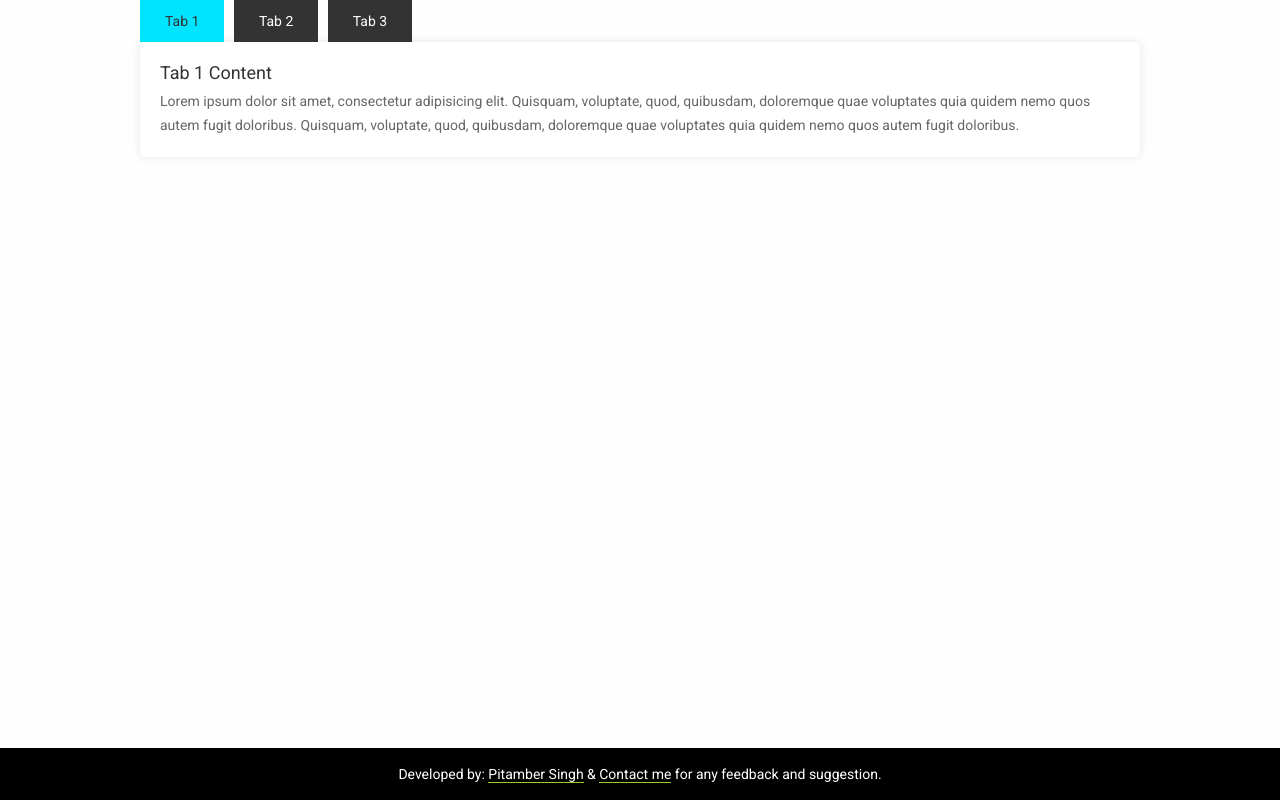
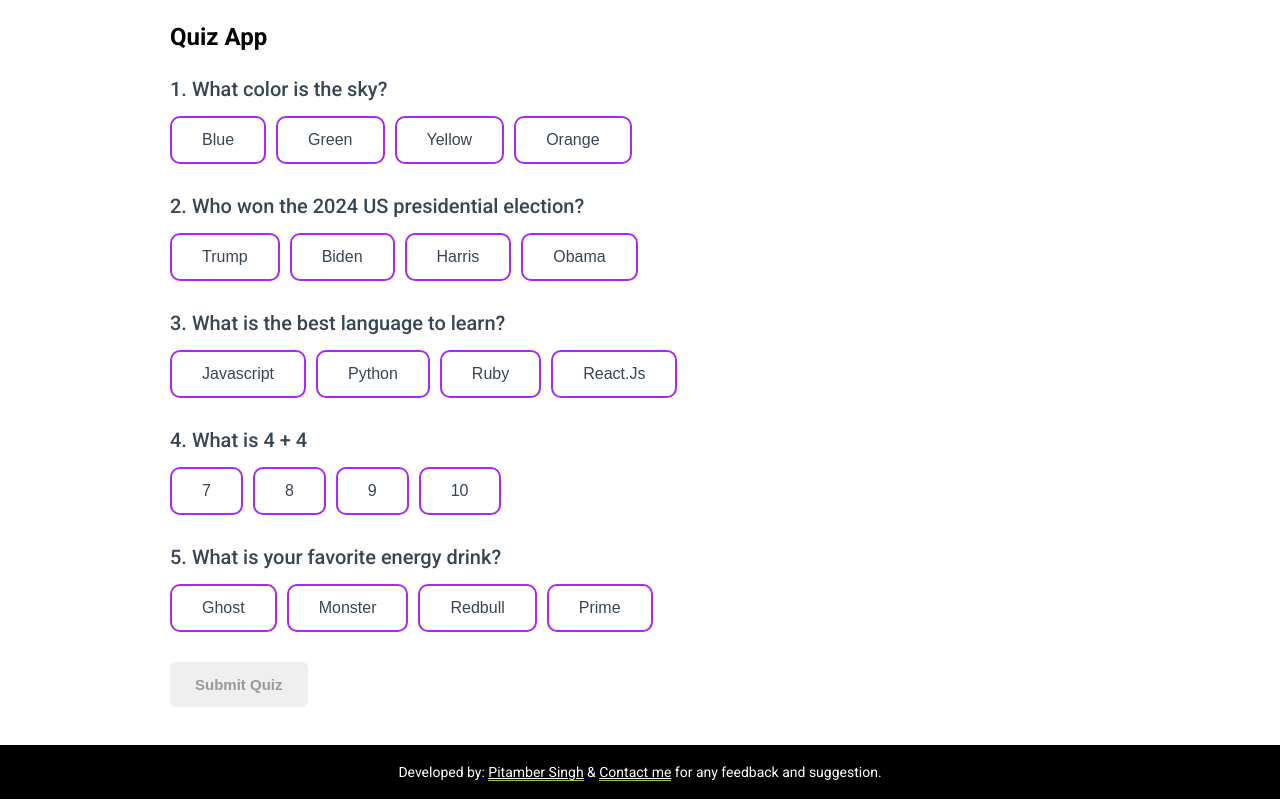
Before and after one commit to pitambersingh729/javascript-custom-tabs, a plain HTML site: page index.html in a window 1280 px wide. Drawn offline with Linux system fonts and the light colour scheme.

Commit message:
firstpush

```diff
--- a/css/style.css
+++ b/css/style.css
@@ -1,21 +1,31 @@
-html,body,div,span,applet,object,iframe,h1,h2,h3,h4,h5,h6,p,blockquote,pre,a,abbr,acronym,address,applet,article,aside,audio,b,big,blockquote,body,canvas,caption,center,cite,code,dd,del,details,dfn,div,dl,dt,em,embed,fieldset,figcaption,figure,footer,form,header,hgroup,html,i,iframe,img,ins,kbd,label,legend,li,mark,menu,nav,object,ol,output,p,pre,q,ruby,s,samp,section,small,span,strike,strong,sub,summary,sup,tbody,td,tfoot,th,thead,time,tr,tt,u,ul,var,video{margin:0;padding:0;border:0;font-size:100%;font:inherit;vertical-align:baseline}
-article,aside,details,figcaption,figure,footer,header,menu,nav,section{display:block}
-html{-webkit-box-sizing:border-box;-moz-box-sizing:border-box;box-sizing:border-box}
-*,:after,:before{-webkit-box-sizing:inherit;-moz-box-sizing:inherit;box-sizing:inherit}
-body{margin:0;padding:0;font-size:14px;line-height:22px;color:#5c5c5c;-webkit-font-smoothing:antialiased;-webkit-text-size-adjust:none;-webkit-tap-highlight-color:transparent;font-family: 'Roboto', Arial, sans-serif;font-weight:400;background:#fefefe;overflow-x:hidden}
-img{border:0;max-width:100%;height:auto}
-:focus{outline:0}
-a{outline:0;text-decoration:none;-webkit-tap-highlight-color:transparent;transition:all ease .4s}
-.container {margin:0 auto; max-width:1000px;}
-img {max-width:100%; height:auto; display:inline-block; vertical-align: top;}
-.tabs{margin:0; padding:0; list-style:none;}
-.tabs li{display:inline-block; vertical-align:top; margin:0 6px 0 0; padding:0; list-style:none; padding:10px 25px; background:#333; color:#fff; transition:all ease .4s; cursor: pointer;}
-.tabs li.active{background:#00e5ff; color:#333;}
-.tabbed-content{padding:20px; background:#fff; border-radius:5px; box-shadow:0 0 10px rgba(0,0,0,.1);}
-.tab{display:none;}
-.tab.active{display:block;}
-.tabbed-content h2{margin:0 0 5px 0; padding:0; font-size:18px; color:#333;}
-.tabbed-content p{margin:0; padding:0; font-size:14px; line-height:24px; color:#666;}
+html{-webkit-box-sizing:border-box;-moz-box-sizing:border-box;box-sizing:border-box}*,:after,:before{-webkit-box-sizing:inherit;-moz-box-sizing:inherit;box-sizing:inherit}
+:root{--primary:#eaca5b; --primary-dark:#2d2b28}
+ul,ol{list-style:none; margin:0; padding:0; width: 100%; justify-content:space-between; display:flex; grid-gap:10px}
+ol li,ul li{width:100%; list-style:none}
+li::marker {content:""}
+body {background:#fff; min-height:100vh; display:grid; place-items:center; padding:1rem; font-family:sans-serif; font-family:"Roboto", sans-serif; font-size:14px; line-height:24px; margin:0; padding:0}
+h1{font-size:24px; line-height:30px; font-weight:700; color:#000; margin:20px 0 25px}
+.container{margin:0 auto; padding:0 15px; max-width:970px; width:100%}
+.question-container .quiz-progress{display:flex; justify-content:evenly; gap:0.5rem}
+.question-container span{width:100%; height:4px; border-radius:25px; background-color:var(--gray)}
+.question-container span.seen{background-color:var(--primary);}
+.quizRow{margin:0 0 30px}
+.answeroptions{display:flex; grid-gap:10px}
+.question-container small{text-transform:capitalize; font-size:15px; display:block; margin:0 0 5px; display:none}
+.question-container h3{font-size:20px; color:#374555; font-weight:500; margin:0 0 15px}
+.question-container button{display:block; padding:13px 30px; border-radius:10px; font-size:16px; text-transform:capitalize; background-color:#fff; border:2px solid #a629f6; color:#374555; transition: all 0.2s ease; cursor:pointer}
+.question-container button.disabled{pointer-events:none; background:#efefef; color:#999; border:2px solid transparent;}
+.question-container button:hover{background-color:var(--primary-dark); color:var(--primary); border-color:var(--primary);}
+.question-container button.correct{background-color:#25d781; color:#fff; border-color:#19c672;}
+.question-container button.incorrect{background-color:#ee5454; color:#fff; border-color:#d53737;}
+.submit{display:inline-block; vertical-align:top; color:#fff; background:#313e51; font-size:15px; border-radius:6px; border:none; padding:14px 25px; cursor:pointer; font-weight:600}
+.submit.disabled{pointer-events:none; background:#efefef; color:#999}
 
-.credit{position:absolute; bottom:0; left:0; width:100%; background:#000; text-align:center; color:#fff; padding:15px 0;}
+.results{width:100%; height:100%; position:fixed; z-index:15; left:0; top:0; background:rgba(0,0,0,.7); padding:15px; display:none;}
+.results.show{display:block;}
+.resultsIn{display:flex; align-items:center; justify-content:center; position:relative; height:100%;}
+.resultsInData{background-color:#fff; width: 400px; text-align:center; border-radius:15px; padding:20px; box-shadow:0px 4px 20px rgba(81, 68, 169, 0.25);}
+.resultsInData h3{font-size:30px; font-weight:400; line-height:40px}
+.resultsInData p{font-size:26px; font-weight:700; margin: 0 0 20px 0}
+.credit{width:100%; background:#000; text-align:center; color:#fff; padding:15px 0; margin:35px 0 0}
 .credit a{color:#fff; border-bottom: 1px solid yellowgreen;}
--- a/index.html
+++ b/index.html
@@ -8,28 +8,16 @@
 <link rel="preconnect" href="https://fonts.gstatic.com" crossorigin>
 <link href="https://fonts.googleapis.com/css2?family=Roboto:wght@300;400;500;700&display=swap" rel="stylesheet">
 <link rel="stylesheet" href="css/style.css" />
-<title>Javascript Custom Tabs</title>
+<title>Quiz App</title>
 </head>
 <body>
 <div class="container">
-  <div class="tabbing">
-    <ul class="tabs">
-      <li class="tab-link active" data-target="tab1">Tab 1</li>
-      <li class="tab-link" data-target="tab2">Tab 2</li>
-      <li class="tab-link" data-target="tab3">Tab 3</li>
-    </ul>
-    <div class="tabbed-content">
-      <div class="tab active" data-target="tab1">
-        <h2>Tab 1 Content</h2>
-        <p>Lorem ipsum dolor sit amet, consectetur adipisicing elit. Quisquam, voluptate, quod, quibusdam, doloremque quae voluptates quia quidem nemo quos autem fugit doloribus. Quisquam, voluptate, quod, quibusdam, doloremque quae voluptates quia quidem nemo quos autem fugit doloribus.</p>
-      </div>
-      <div class="tab" data-target="tab2">
-        <h2>Tab 2 Content</h2>
-        <p>There are many variations of passages of Lorem Ipsum available, but the majority have suffered alteration in some form, by injected humour, or randomised words which don't look even slightly believable.</p>
-      </div>
-      <div class="tab" data-target="tab3">
-        <h2>Tab 3 Content</h2>
-        <p>It is a long established fact that a reader will be distracted by the readable content of a page when looking at its layout. The point of using Lorem Ipsum is that it has a more-or-less normal distribution of letters, as opposed to using 'Content here, content here', making it look like readable English.</p>
+  <h1>Quiz App</h1>
+  <div class="question-container" id="questionContainer"></div>
+  <button class="submit disabled">Submit Quiz</button>
+  <div class="results">
+    <div class="resultsIn">
+      <div class="resultsInData">
       </div>
     </div>
   </div>
--- a/script/script.js
+++ b/script/script.js
@@ -1,32 +1,114 @@
-let tabList = document.querySelectorAll('.tabs .tab-link');
-let tabContent = document.querySelectorAll('.tab');
+const questions = [
+  {
+    topic: "science",
+    question: "What color is the sky?",
+    possibleAnswers: ["blue", "green", "yellow", "orange"],
+    correctAnswer: "blue",
+  },
+  {
+    topic: "politics",
+    question: "Who won the 2024 US presidential election?",
+    possibleAnswers: ["trump", "biden", "harris", "obama"],
+    correctAnswer: "trump",
+  },
+  {
+    topic: "tech",
+    question: "What is the best language to learn?",
+    possibleAnswers: ["javascript", "python", "ruby", "react.js"],
+    correctAnswer: "javascript",
+  },
+  {
+    topic: "math",
+    question: "What is 4 + 4",
+    possibleAnswers: ["7", "8", "9", "10"],
+    correctAnswer: "8",
+  },
+  {
+    topic: "random",
+    question: "What is your favorite energy drink?",
+    possibleAnswers: ["ghost", "monster", "redbull", "prime"],
+    correctAnswer: "ghost",
+  },
+];
+let results = document.querySelector('.results');
+let resultsIn = document.querySelector('.resultsIn');
+let resultsInData = document.querySelector('.resultsInData');
 
-tabList.forEach(function(tab){
-  tab.addEventListener('click', function(){
-    // Store the data-target attribute of the clicked tab
-    let currentAtt = tab.getAttribute('data-target');
+let questionContainer = document.getElementById('questionContainer');
+console.log(questionContainer)
+let indexvalue = 0;
 
-    // Store the clicked tab
-    let currentTab = tab;
+let totalQuestions = questions.length;
+console.log(totalQuestions)
+let rightAnswers = [];
+let wrongAnswers = [];
+let submit = document.querySelector('.submit');
 
-    for (let i = 0; i < tabContent.length; i++) {
-      // Store the data-target attribute of the tab content
-      let tabContAtt = tabContent[i].getAttribute('data-target');
-      //console.log(tabContAtt);
-      if(currentAtt === tabContAtt){
+let answered = [];
 
-        // Remove the active class from the previous tab and tab content
-        for (x = 0; x < tabList.length; x++) {
-          tabList[x].classList.remove('active');
-          tabContent[x].classList.remove('active');
-        }
+for(let i = 0; i < questions.length; i++){
+  let quizRow = document.createElement('div');
+  quizRow.className = 'quizRow';
+  let topic = document.createElement('small');
+  let heading = document.createElement('h3');
+  let answeroptions = document.createElement('div');
+  answeroptions.className = 'answeroptions';
+  indexvalue++;
 
-        // Add the active class to the current tab
-        currentTab.classList.add('active');
+  questionContainer.appendChild(quizRow);
+  quizRow.appendChild(topic);
+  quizRow.appendChild(heading);
+  quizRow.appendChild(answeroptions);
 
-        // ADD THE active class to the current tab
-        tabContent[i].classList.add('active');
+  topic.innerText = questions[i].topic;
+  heading.innerText = indexvalue + ". " + questions[i].question;
+
+  for(let j = 0; j < questions[i].possibleAnswers.length; j++){
+    let button = document.createElement('button');
+    let answers = questions[i].possibleAnswers[j];
+    button.innerText += answers;
+    answeroptions.appendChild(button);
+
+    button.addEventListener('click', function(){
+      let allButtons = answeroptions.querySelectorAll('button');
+      for (let k = 0; k < allButtons.length; k++) {
+        allButtons[k].classList.add('disabled');
       }
-    }
-  })
-});
+
+      if(questions[i].possibleAnswers[j] === questions[i].correctAnswer){
+        button.classList.add('correct');
+        button.classList.remove('disabled');
+        let pushedvalue = questions[i].correctAnswer;
+        rightAnswers.push(pushedvalue)
+        answered.push(pushedvalue)
+        //alert("Right Value Pushed: " + pushedvalue)
+        //console.log(rightAnswers)
+      }
+      else{
+        button.classList.add('incorrect')
+        let pushedvalue = questions[i].possibleAnswers[j];
+        wrongAnswers.push(pushedvalue)
+        answered.push(pushedvalue)
+        //alert("Wrong Value Pushed: " + pushedvalue)
+        //console.log(wrongAnswers)
+      }
+      if(answered.length === totalQuestions){
+        submit.classList.remove('disabled');
+      }
+    })
+  }
+}
+
+submit.addEventListener('click', function(){
+  let average = (rightAnswers.length / totalQuestions) * 100;
+
+  let resultHeading = document.createElement('h3');
+  let resultScore = document.createElement('p');
+  resultsInData.appendChild(resultHeading);
+  resultsInData.appendChild(resultScore);
+  results.classList.add('show');
+
+  resultHeading.innerText = "Quiz Completed You Scored";
+  resultScore.innerHTML = `${average}% out of ${totalQuestions} Questions`;
+  //alert(`Total Average: ${average}`)
+})
```
Also changed, not shown: 1 other file.
